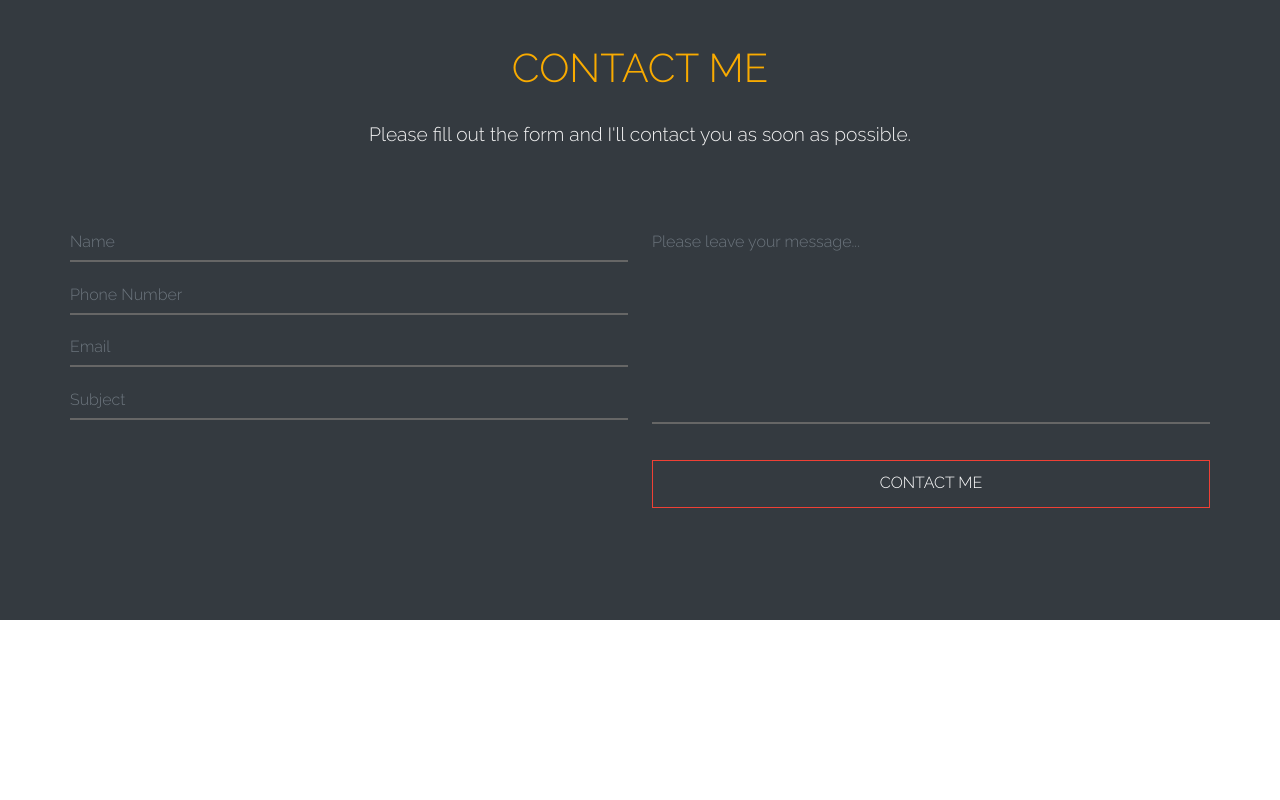
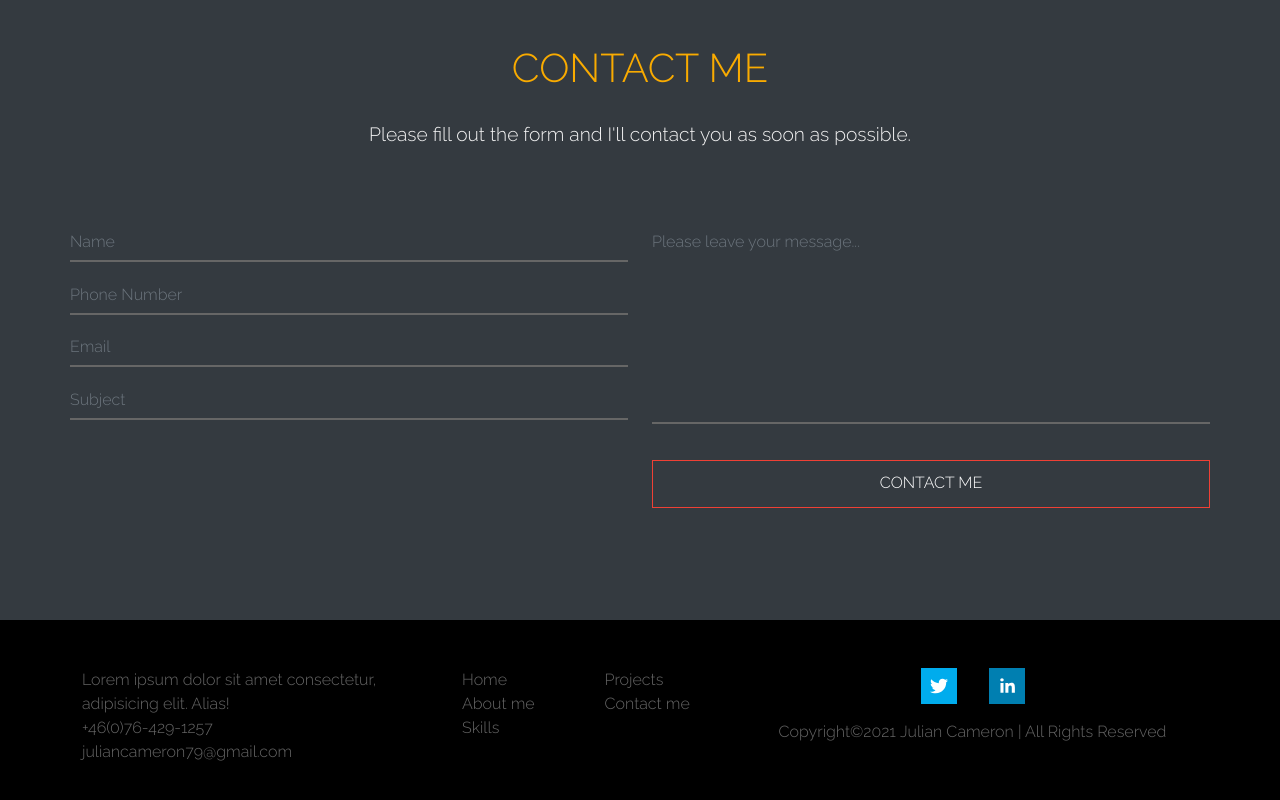
Before and after one commit to juliancameron79/portfolio, a React (Create React App) app: page / in a window 1280 px wide. Shown: the part 1688-2488 px from the top of the page. Before the commit the page ends 2308 px from the top, so only its background shows below. Built offline with nearby package versions, Linux system fonts and the light colour scheme.

Commit message:
Footer content completed

```diff
--- a/package.json
+++ b/package.json
@@ -17,6 +17,7 @@
     "react-fontawesome": "^1.7.1",
     "react-hook-form": "^7.7.1",
     "react-scripts": "4.0.3",
+    "react-share": "^4.4.0",
     "react-typed": "^1.2.0",
     "web-vitals": "^1.1.2"
   },
--- a/src/App.css
+++ b/src/App.css
@@ -340,3 +340,26 @@ textarea.form-control {
     padding: 0 0.4rem;
   }
 }
+
+/* FOOTER */
+
+.footer {
+  background: var(--primary-black);
+  color: var(--primary-dark-grey);
+  padding: 3rem;
+}
+
+.footer a {
+  text-decoration: none;
+  color: var(--primary-dark-grey);
+}
+
+.footer a:hover {
+  text-decoration: none;
+  color: var(--primary-orange);
+  cursor: pointer;
+}
+
+.footer p {
+  margin-bottom: 0;
+}
--- a/src/App.js
+++ b/src/App.js
@@ -5,6 +5,7 @@ import Header from "./components/Header";
 import AboutMe from "./components/AboutMe";
 import Skills from "./components/Skills";
 import Contacts from "./components/Contacts";
+import Footer from "./components/Footer";
 
 function App() {
   return (
@@ -14,6 +15,7 @@ function App() {
       <AboutMe></AboutMe>
       <Skills></Skills>
       <Contacts></Contacts>
+      <Footer></Footer>
     </>
   );
 }
--- /dev/null
+++ b/src/components/Footer.js
@@ -0,0 +1,73 @@
+import React from "react";
+import {
+  TwitterShareButton,
+  TwitterIcon,
+  LinkedinShareButton,
+  LinkedinIcon,
+} from "react-share";
+
+const Footer = () => {
+  return (
+    <div className="footer">
+      <div className="container">
+        <div className="row">
+          <div className="col-lg-4 col-md-6 col-sm-6">
+            <div className="d-flex">
+              <p>
+                Lorem ipsum dolor sit amet consectetur, adipisicing elit. Alias!
+              </p>
+            </div>
+            <div className="d-flex">
+              <a href="tel:076-429-1257">+46(0)76-429-1257</a>
+            </div>
+            <div className="d-flex">
+              <p>juliancameron79@gmail.com</p>
+            </div>
+          </div>
+          <div className="col-lg-3 col-md-2 col-sm-6">
+            <div className="row">
+              <div className="col">
+                <a className="footer-nav">Home</a>
+                <br />
+                <a className="footer-nav">About me</a>
+                <br />
+                <a className="footer-nav">Skills</a>
+                <br />
+              </div>
+              <div className="col">
+                <a className="footer-nav">Projects</a>
+                <br />
+                <a className="footer-nav">Contact me</a>
+              </div>
+            </div>
+          </div>
+          <div className="col-lg-5 col-md-5 col-sm-6 align-items-center">
+            <div className="d-flex justify-content-center">
+              <TwitterShareButton
+                url={""}
+                quote={"Full Stack Developer"}
+                hashtag="#fullstack"
+              >
+                <TwitterIcon className="mx-3" size={36}></TwitterIcon>
+              </TwitterShareButton>
+              <LinkedinShareButton
+                url={"https://www.linkedin.com/in/julian-cameron/"}
+                quote={"Full Stack Developer"}
+                hashtag="#fullstack"
+              >
+                <LinkedinIcon className="mx-3" size={36}></LinkedinIcon>
+              </LinkedinShareButton>
+            </div>
+            <p className="pt-3 text-center">
+              Copyright&copy;
+              {new Date().getFullYear()}&nbsp;Julian Cameron | All Rights
+              Reserved
+            </p>
+          </div>
+        </div>
+      </div>
+    </div>
+  );
+};
+
+export default Footer;
```
Also changed, not shown: 1 other file (tests, documents, lock files or other folders).
